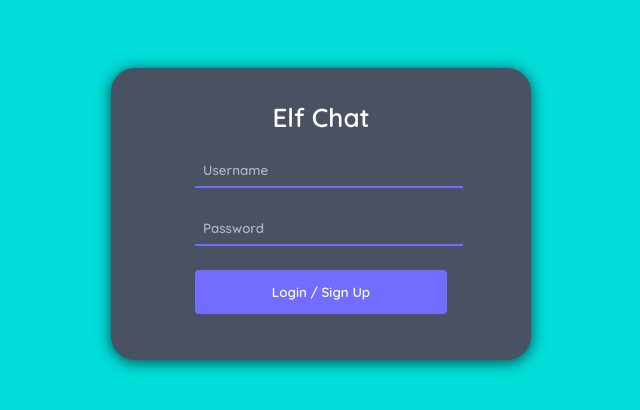
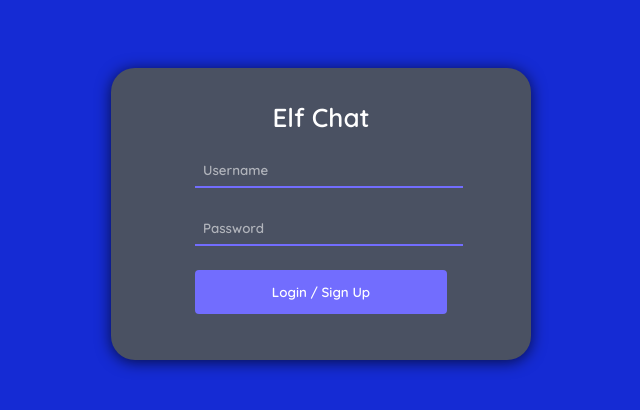
Before and after one commit to Arjun-Deshpande/Arjuns-Chat, a Next.js app: page / in a window 1280 px wide. Shown: the part 188-598 px from the top of the page, without its empty margins (289-929 px from the left). Built offline with nearby package versions, Linux system fonts and the light colour scheme.

Commit message:
Update auth.css

```diff
--- a/styles/auth.css
+++ b/styles/auth.css
@@ -5,7 +5,7 @@
   left: 0px;
   width: calc(100vw - 200px);
   height: calc(100vh - 200px);
-  background: #02deda;
+  background: #152bd4;
 }
 
 .auth-container {
```
